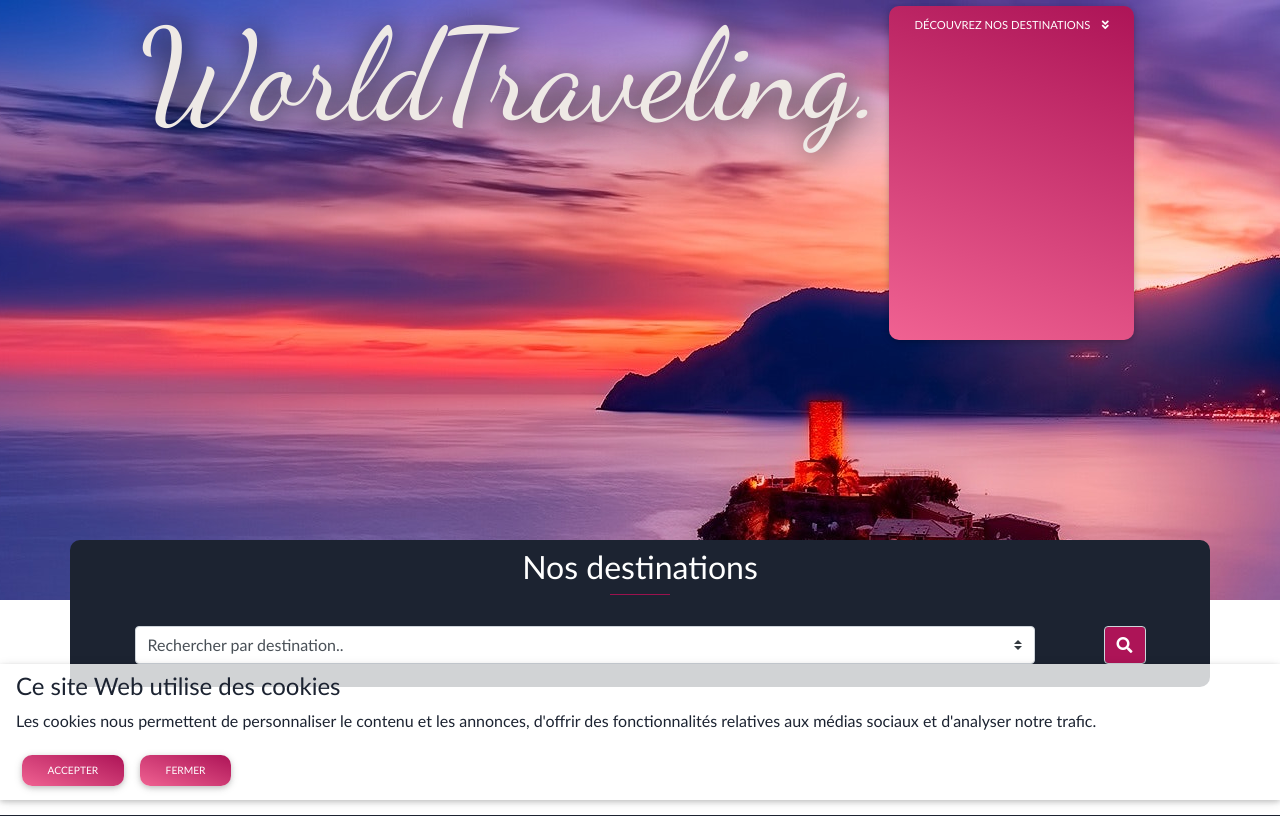
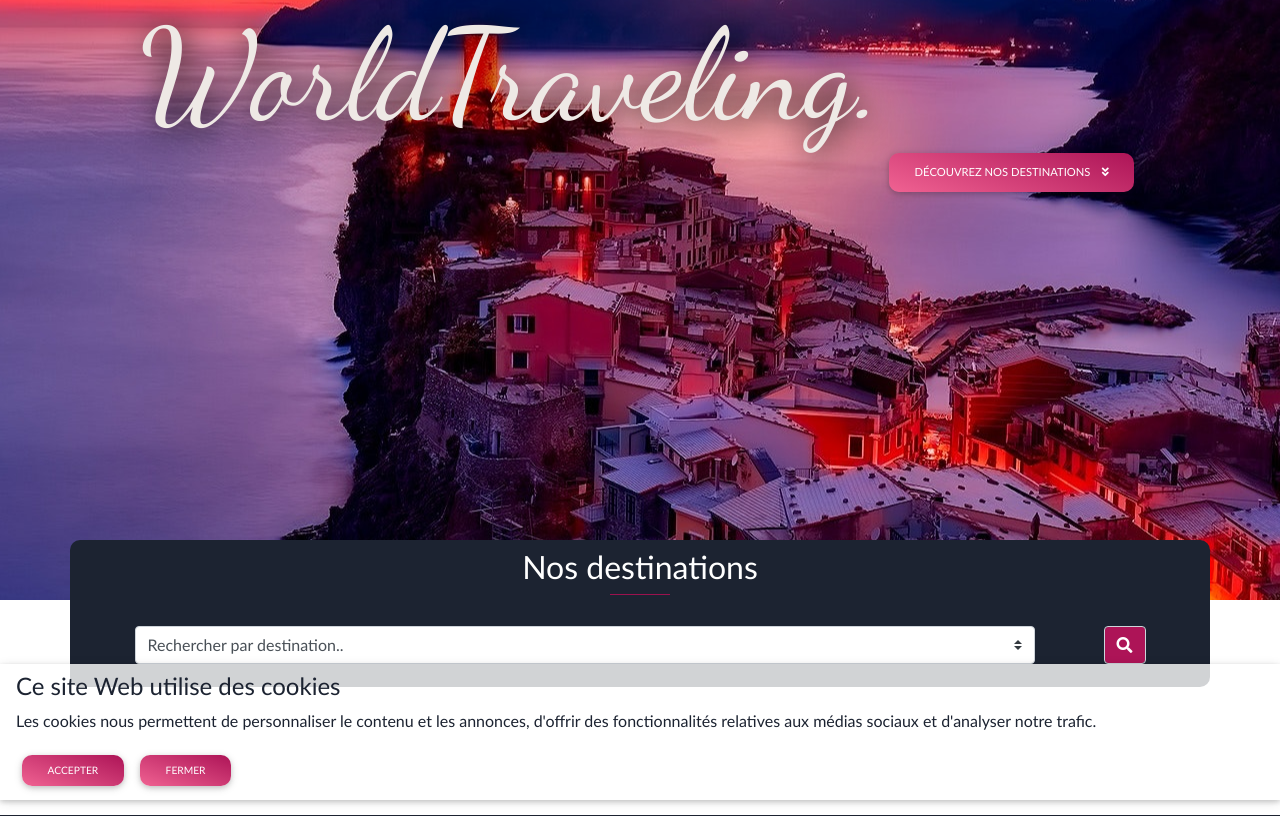
Before and after one commit to celiabellod/worldtraveling, a Django app: page / in a window 1280 px wide. Shown: the top 816 px of the page. Run offline with Django 3.2, Linux system fonts and the light colour scheme; data that the repository does not hold is empty; some libraries are stand-ins or nearby versions.

Commit message:
header modification

```diff
--- a/store/static/store/css/style.css
+++ b/store/static/store/css/style.css
@@ -12,7 +12,6 @@ body {
 }
 
 .btn {
-  align-items: center;
   border-radius: 10px;
   color: white;
 }
@@ -57,6 +56,7 @@ footer h3 {
 */
 .ban {
   background-image: url("../images/header/index/beach.jpg");
+  background-position: center center;
   height: 600px;
   width: 100%;
 }
@@ -75,9 +75,9 @@ footer h3 {
 .inner-banner {
   display: flex;
   justify-content: center;
+  align-items: center;
 }
 .inner-banner h1 {
-  align-items: center;
   color: #eee9e5;
   text-shadow: 3px 3px 30px black;
   font-family: "Dancing Script";
--- a/store/static/store/sass/composant/_buttons.scss
+++ b/store/static/store/sass/composant/_buttons.scss
@@ -1,6 +1,5 @@
 
 .btn {
-    align-items: center;
     border-radius : 10px;
     color: white;
     &-color{
--- a/store/static/store/sass/pages/_index.scss
+++ b/store/static/store/sass/pages/_index.scss
@@ -7,6 +7,7 @@
 
 .ban {
     background-image: url('../images/header/index/beach.jpg');
+    background-position:center center;
     height: 600px;
     width: 100%;
 }
@@ -26,8 +27,9 @@
 .inner-banner {
     display: flex;
     justify-content: center;
+    align-items: center;
     h1 {
-        align-items: center;
+
         color:#eee9e5;
         text-shadow: 3px 3px 30px black;
         font-family: 'Dancing Script';
--- a/store/templates/store/index.html
+++ b/store/templates/store/index.html
@@ -11,7 +11,7 @@
             <!--<img class= "ban img-fluid " src="{% static 'store/images/header/index/beach.jpg' %}" alt="banniere du site" />-->
                 <div class="inner-banner">
                     <h1>WorldTraveling.</h1>
-                    <a href="#store" class="btn btn-md btn-color">
+                    <a href="#store" class="btn btn-md btn-color align-center">
                         Découvrez nos destinations&nbsp;&nbsp;&nbsp;&nbsp;<i class="fas fa-angle-double-down"></i>
                     </a>
                 </div>
```
Also changed, not shown: 1 other file.
